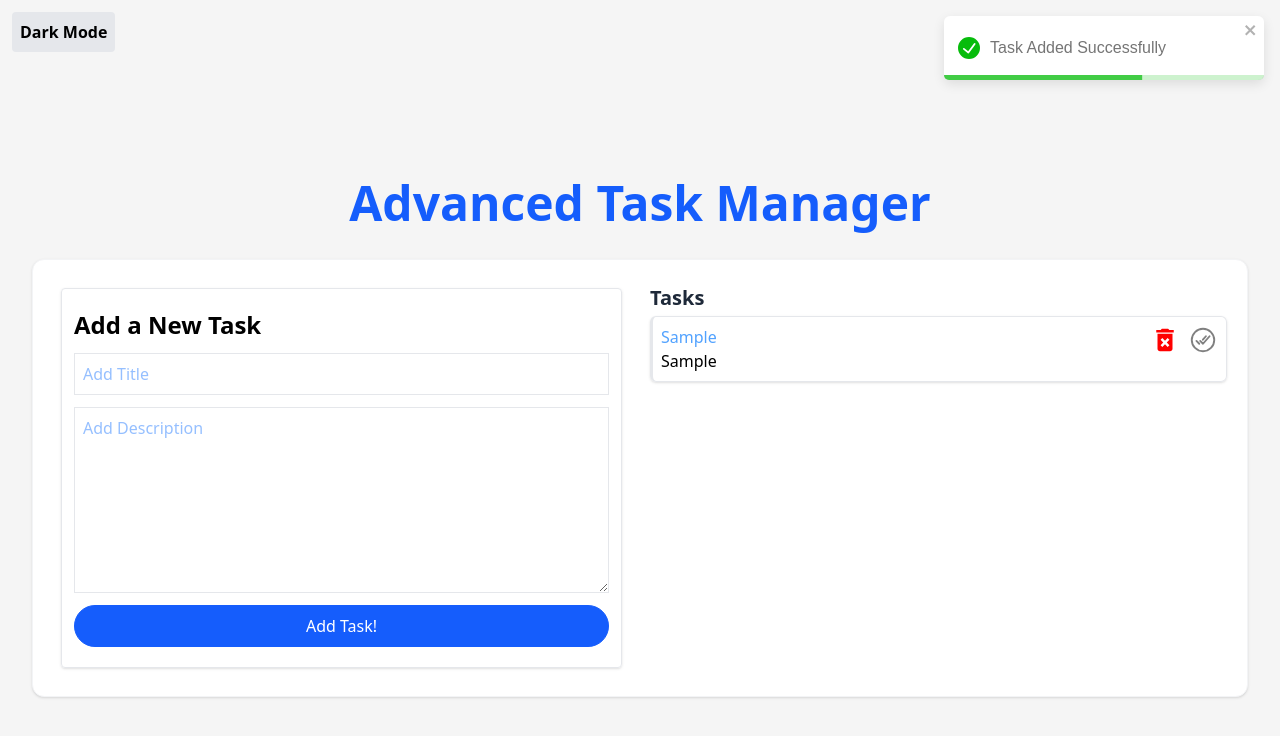
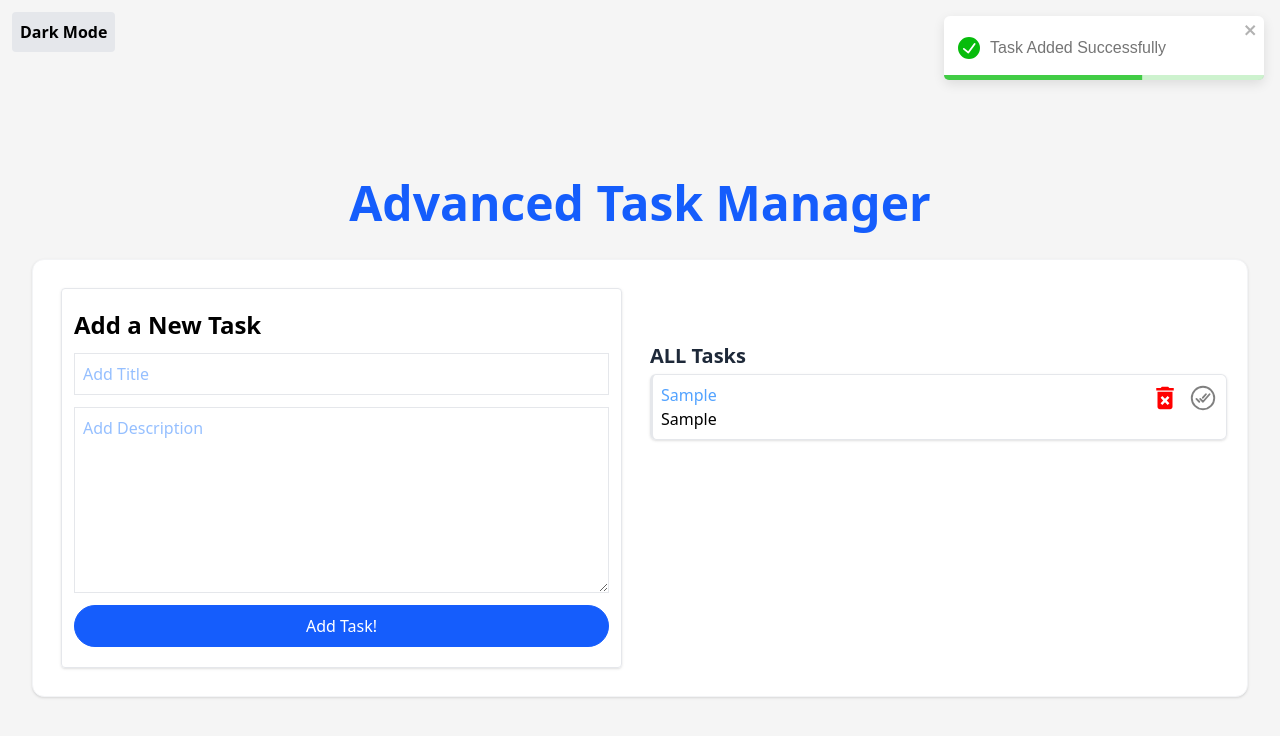
Before and after one commit to KashishKataria786/Advanced-Task-Manager-React.js-ContextAPI-, a React (Vite) app: page / in a window 1280 px wide. Both pictures are taken after typing "Sample", "Sample" into the empty fields and a click on the button "Add Task!". Shown: the top 736 px of the page. Built offline with nearby package versions, Linux system fonts and the light colour scheme.

Commit message:
Added Filter Task Functionality

```diff
--- a/src/components/TaskDisplayComponent.jsx
+++ b/src/components/TaskDisplayComponent.jsx
@@ -1,15 +1,28 @@
-import React, { useContext, useState } from "react";
+import React, { useContext, useEffect, useState } from "react";
 import TaskData from "./TaskData";
 import { ThemeContext } from "../contextAPI/ThemeContext";
 import { TaskContext } from "../contextAPI/TaskContext";
 
 const TaskDisplayComponent = () => {
 
-  const {theme, toogleTheme}= useContext(ThemeContext);
+  const {theme}= useContext(ThemeContext);
   const {tasks} = useContext(TaskContext);
+  const [filterTask, setFilteredTask]= useState("all");
 
+  const handleFilterChange = (e) => {
+    setFilteredTask(e.target.value);
+  };
+
+  const filteredTask = tasks.filter((task)=>{
+    if (filterTask === 'complete'){console.log("task in complete ",task); return task.completed;}
+    if (filterTask === 'incomplete') return !task.completed;
+    if (filterTask === 'all') return task;
+  })
   return (
-    <div className=" p-2  rounded-sm min-h-[100px]">
+    <>
+
+    <div className=" p-2  rounded-sm min-h-[100px] text-left">
+
       {tasks.length == 0 ? (
         <div className="flex flex-col border bg-gray-100 h-full rounded-sm border-gray-300 justify-center items-center font-semibold text-gray-500">
           <h1 className="text-5xl  ">No Task!</h1>
@@ -17,15 +30,27 @@ const TaskDisplayComponent = () => {
         </div>
       ) : (
         <div>
+           <div>
+      <select
+        value={filterTask}
+        onChange={handleFilterChange}
+        className="mb-4 border rounded px-3 text-white py-2 text-left"
+      >
+        <option className="text-gray-800" value="all">All</option>
+        <option className="text-gray-800" value="complete">Complete</option>
+        <option className="text-gray-800" value="incomplete">Incomplete</option>
+      </select>
+      </div>
           <h1 className={`text-xl font-semibold text-left my-1  ${theme==='dark'?"text-blue-500":"text-gray-800"} `}>
-            Tasks
+            {filterTask.toLocaleUpperCase()} Tasks
           </h1>
-          {tasks?.map((item, index) => {
+          {filteredTask?.map((item, index) => {
             return <TaskData key={index} task={item} />;
           })}
         </div>
       )}
     </div>
+    </>
   );
 };
 
--- a/src/contextAPI/TaskContext.jsx
+++ b/src/contextAPI/TaskContext.jsx
@@ -50,7 +50,7 @@ export const TaskProvider = ({ children }) => {
         task.id === id ? { ...task, completed: !task.completed } : task
       )
     )
-    toast.info("Task Completed Successfully");
+
   }
 
   return (
```
